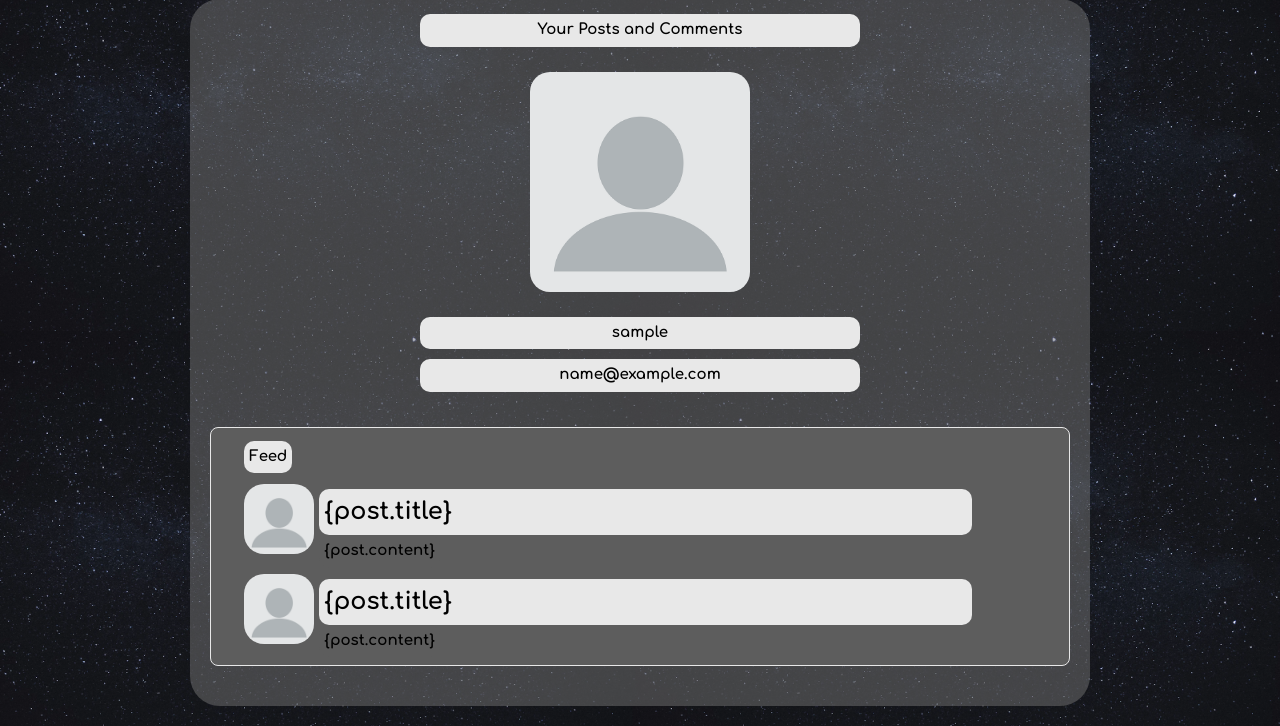
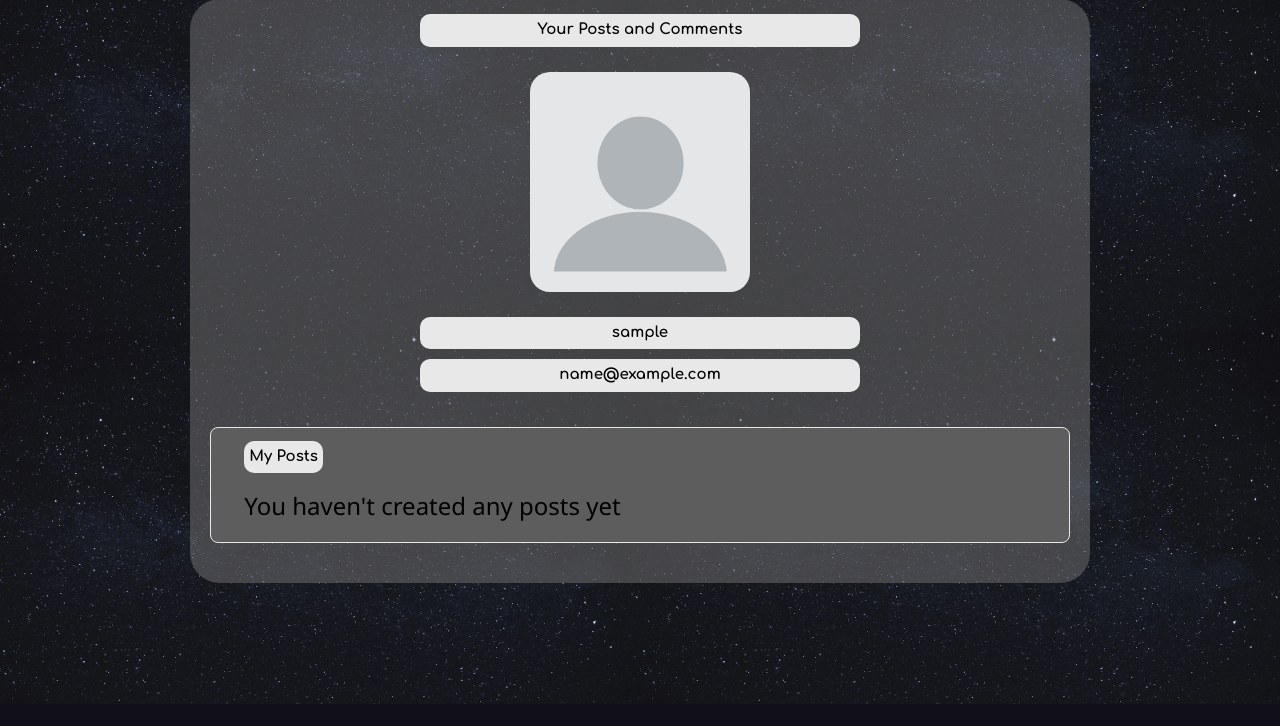
Before and after one commit to brownben/SkyView, a Django app: page /SignIn/MyProfile in a window 1280 px wide. Shown: the part 96-822 px from the top of the page. After the commit the page ends 800 px from the top, so only its background shows below. Run offline with Django 3.2, Linux system fonts and the light colour scheme; the visitor is signed in with stand-in values (Sample User, id 1); data that the repository does not hold is empty.

Commit message:
views pass post & profile info to templates

```diff
--- a/SkyView/urls.py
+++ b/SkyView/urls.py
@@ -19,6 +19,7 @@ from django.urls import include
 from website import views
 from django.conf.urls.static import static
 from django.conf import settings
+from django.conf.urls import url
 
 urlpatterns = [
     path("", views.home, name="home"),
@@ -29,7 +30,7 @@ urlpatterns = [
     path(
         "Feed/NewPost/", views.createPost, name="create post"
     ),  # this should have the name of the specific planet
-    path("Post/", views.post, name="view post"),
+    path('Post/<str:post_name>/', views.post, name = 'view post'),
     path('SignIn/', views.user_login, name='login'),
     path("SignIn/MyProfile", views.profile, name="my profile"),
     path("SignUp/", views.signUp, name="sign up"),
--- a/populate_skyview.py
+++ b/populate_skyview.py
@@ -307,6 +307,7 @@ def add_post(planet_name, heading, username, image, body):
         heading=heading, planet=planet, creator=creatorProfile
     )[0]
     post.body = body
+    post.url_heading = heading.replace(" ", "_")
 
     if image:
         image_file = File(open(image, "rb"))
--- a/templates/SkyView/post.html
+++ b/templates/SkyView/post.html
@@ -24,10 +24,10 @@
             <div class="item" style="position:relative">
                 <img class="pfp" src="{% static 'images/pfp.png' %}" />
                 <div class="post">
-                    <h3 class="textBox">Title</h3>
-                    <p class="textBox">bkjsfjvownvowmkpsnvnvp nosdjcnosjdcno. </p>
+                    <h3 class="textBox">{{heading}}</h3>
+                    <p class="textBox">{{body}} </p>
                     <!--if post has image-->
-                    <img src="{post.img}" style="display:inline-block" />
+                    <img src="{{image}}" style="display:inline-block" />
                 </div>
                 <!--if comments exist: for all comments in-->
 
--- a/templates/SkyView/profile.html
+++ b/templates/SkyView/profile.html
@@ -29,26 +29,22 @@
                 <div class="content" id="feed">
                     <div class="formplace">
                     <!-- for all discussions in-->
-                    <div class="textBox" style="margin-left:3%;">Feed</div>
+                    <div class="textBox" style="margin-left:3%;">My Posts</div>
                     <div class="feedBox">
-                        <div class="item" style="position:relative">
-                            <img class="pfp" src="{% static 'images/pfp.png' %}" />
-                            <div class="post">
-                                <h3 class="textBox">{post.title}</h3>
-                                <p class="textBox">{post.content}</p>
-                            </div>
-                        </div>
+                        {% if not userPosts %}
+                            <h3>You haven't created any posts yet</h3>
+                        {% else %}
+                            {% for post in userPosts %}
+                                <div class="item" style="position:relative">
+                                    <img class="pfp" src="{% static 'images/pfp.png' %}" />
+                                    <div class="post">
+                                        <h3 class="textBox">{{post.title}}</h3>
+                                        <p class="textBox">{{post.content}}</p>
+                                    </div>
+                                </div>
+                            {% endfor %}
+                        {% endif %}
                     </div>
-                    <div class="feedBox">
-                        <div class="item" style="position:relative">
-                            <img class="pfp" src="{% static 'images/pfp.png' %}" />
-                            <div class="post">
-                                <h3 class="textBox">{post.title}</h3>
-                                <p class="textBox">{post.content}</p>
-                            </div>
-                        </div>
-                    </div>
-
                 </div>
 
     </div>
--- a/website/admin.py
+++ b/website/admin.py
@@ -7,8 +7,11 @@ class PlanetAdmin(admin.ModelAdmin):
 class PostAdmin(admin.ModelAdmin):
     prepopulated_fields = {"slug" : ("heading", )}
 
+class UserAdmin(admin.ModelAdmin):
+    prepopulated_fields = {"slug" : ("user", )}
+
 admin.site.register(Planet, PlanetAdmin)
-admin.site.register(UserProfile)
+admin.site.register(UserProfile, UserAdmin)
 admin.site.register(Post, PostAdmin)
 admin.site.register(Reaction)
 admin.site.register(Comment)
--- a/website/urls.py
+++ b/website/urls.py
@@ -8,7 +8,7 @@ urlpatterns = [
     path('Planet/', views.planet, name = 'planet'), # should ideally have name of specific planet
     path('Feed/', views.feed, name = 'feed'),
     path('Feed/NewPost/', views.createPost, name = 'create post'), # this should have the name of the specific planet
-    path('Post/', views.post, name = 'view post'),
+    path('Post/<slug:post_name_slug>/', views.post, name = 'view post'),
     path('SignIn/MyProfile', views.profile, name = 'my profile'),
     path('SignUp/', views.signUp, name = 'signUp'),
     path('SignIn/', views.user_login, name='login'),
--- a/website/views.py
+++ b/website/views.py
@@ -5,8 +5,10 @@ from django.contrib.auth import authenticate, login, logout
 from django.urls import reverse
 from django.shortcuts import redirect
 from django.contrib.auth.decorators import login_required
-from website.models import Planet, Post
+from website.models import Planet, Post, User, Reaction, Comment
 from django.template.defaultfilters import slugify
+from django.shortcuts import get_object_or_404
+from urllib.parse import unquote
 
 # post creation page
 @login_required
@@ -30,13 +32,31 @@ def planet(request, planet_name_slug):
     return render(request, 'SkyView/planet.html', context=planetObject.statistics)
 
 # single post page
-def post(request):
-    return render(request, 'SkyView/post.html')
+def post(request, post_name):
+    post = Post.objects.get(url_heading = unquote(post_name))
+    postDict = {}
+    postDict["planet"] = post.planet
+    postDict["heading"] = post.heading
+    postDict["creator"] = post.creator
+    postDict["image"] = post.image
+    postDict["body"] = post.body
+    postDict["slug"] = post.slug
+    postDict["time created"] = post.time_created
+    postDict["url heading"] = post.url_heading
+    likes = Reaction.objects.filter(post = post, type = "like")
+    postDict["likes"] = len(likes)
+    comments = Comment.objects.filter(post = post)
+    postDict["comments"] = comments
+    return render(request, 'SkyView/post.html', context=postDict)
 
 # profile page
 @login_required
 def profile(request):
-    return render(request, 'SkyView/profile.html')
+    try:
+        userPosts = Post.objects.get(creator_id = request.user.id)
+    except Post.DoesNotExist:
+        userPosts = None
+    return render(request, 'SkyView/profile.html', userPosts)
 
 # authentication page
 def signUp(request):
```
Also changed, not shown: website/models.py (+5 -3 lines).
